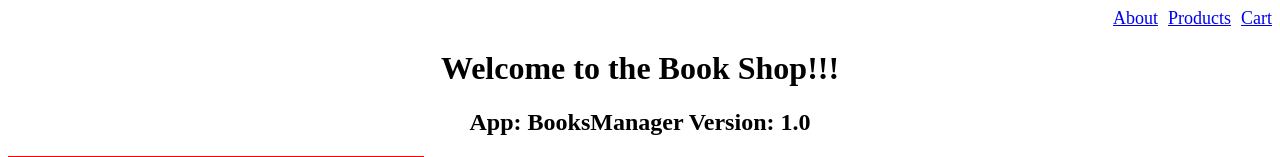
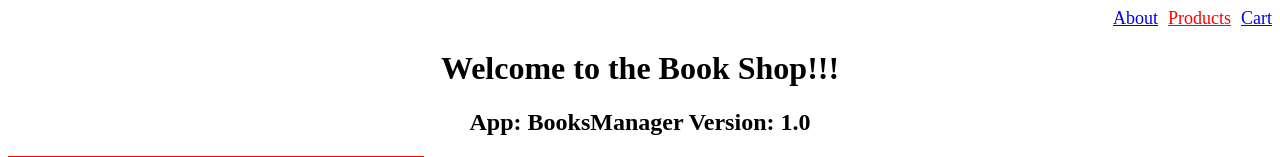
Before and after one commit to VZhyrytskiy/shop-4, an Angular app: page /products in a window 1280 px wide. Shown: the top 157 px of the page. Built offline with nearby package versions, Linux system fonts and the light colour scheme.

Commit message:
feature: add routerLinkActive

```diff
--- a/src/app/app.component.html
+++ b/src/app/app.component.html
@@ -1,7 +1,7 @@
 <div class="links">
-	<a routerLink="/about">About</a>
-	<a routerLink="/products">Products</a>
-	<a routerLink="/cart">Cart</a>
+	<a routerLink="/about" routerLinkActive="active">About</a>
+	<a routerLink="/products" routerLinkActive="active">Products</a>
+	<a routerLink="/cart" routerLinkActive="active">Cart</a>
 </div>
 
 <div style="text-align:center">
--- a/src/app/app.component.less
+++ b/src/app/app.component.less
@@ -6,3 +6,7 @@
 		margin-left: 10px;
 	}
 }
+
+.active {
+	color: red;
+}
```
